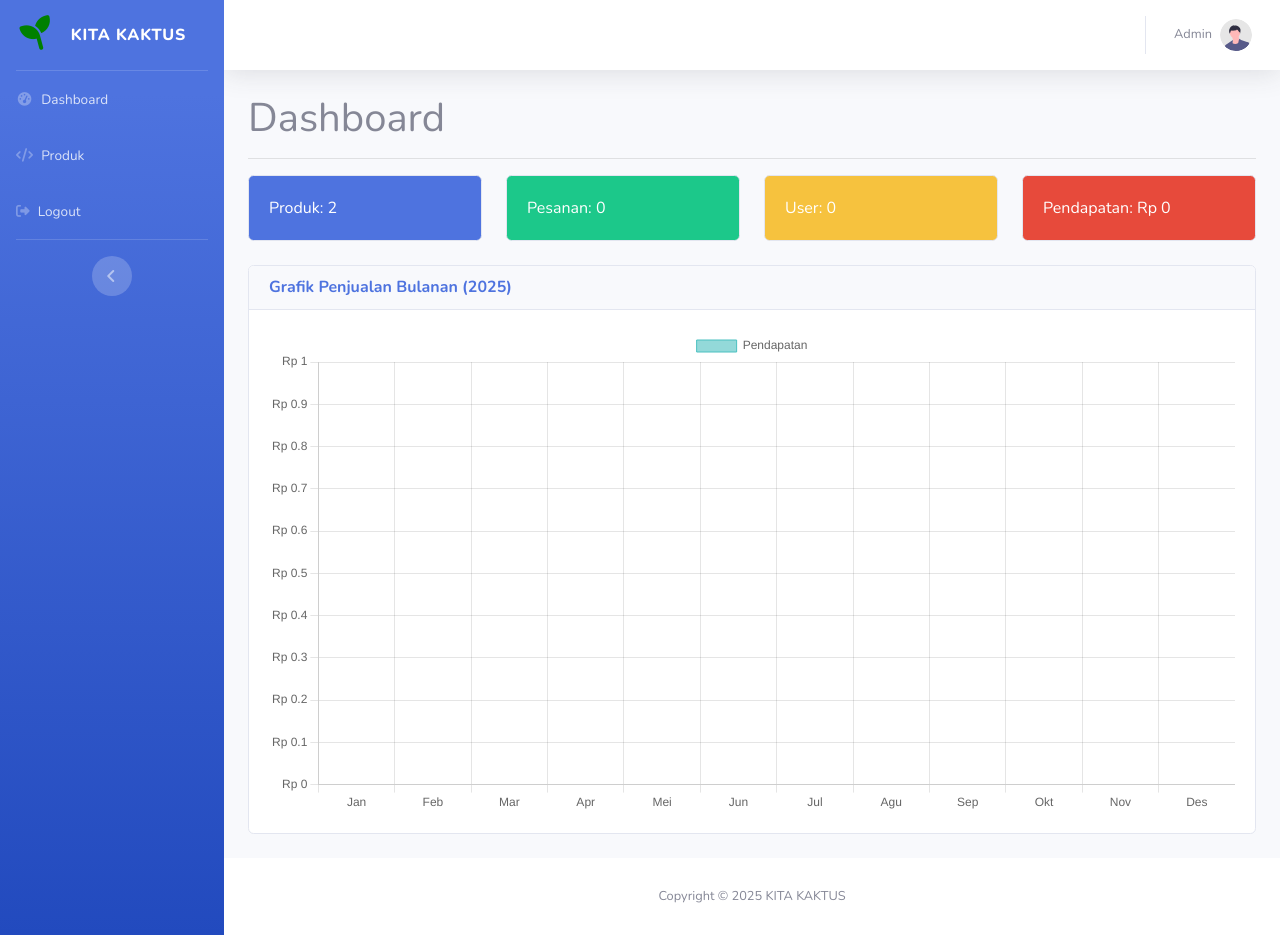
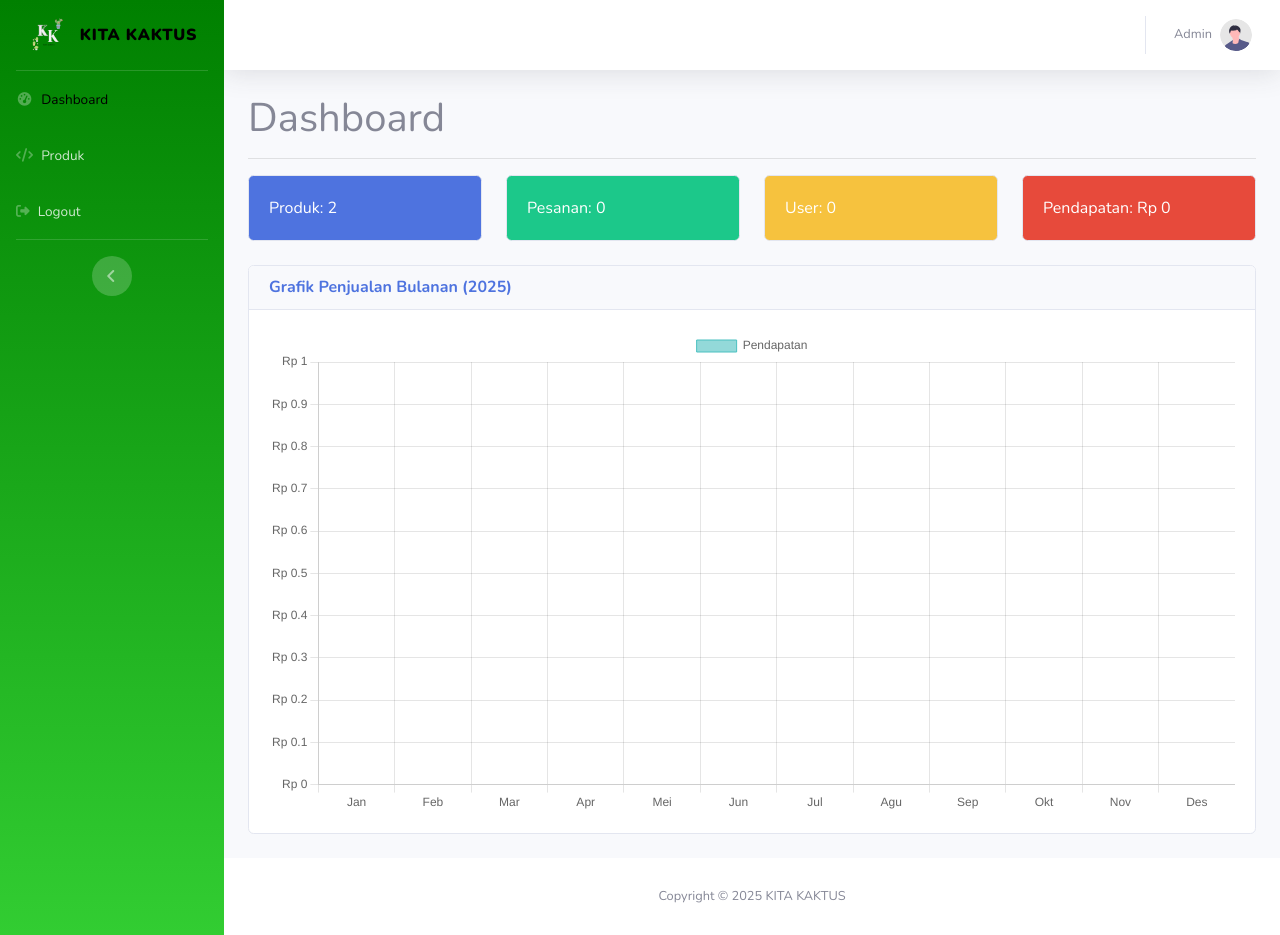
Before and after one commit to junaaa7/Projek-Kita-Kaktus, a PHP site: page /admin/page/home.php in a window 1280 px wide. Run offline with PHP 8.4, Linux system fonts and the light colour scheme; a user stored in the database is signed in; data comes from the database, SQL or seed files in the repository; some libraries are stand-ins or nearby versions.

Commit message:
Mengubah warna sidebar

```diff
--- a/admin/page/home.php
+++ b/admin/page/home.php
@@ -94,14 +94,16 @@ if (table_exists($koneksi, 'pesanan')) {
     <div id="wrapper" style="margin-bottom:-25px;">
 
         <!-- Sidebar -->
-        <ul class="navbar-nav bg-gradient-primary sidebar sidebar-dark accordion" id="accordionSidebar">
+        <ul class="navbar-nav sidebar sidebar-dark accordion" id="accordionSidebar" style="background: linear-gradient(180deg, #008000 0%, #32CD32 100%);">
 
             <!-- Sidebar - Brand -->
-            <a class="sidebar-brand d-flex align-items-center justify-content-center">
-                <div class="sidebar-brand-icon rotate-n-15">
-                   <i class="fas fa-seedling" style="color:green; font-size:2rem;"></i>
+            <a class="sidebar-brand d-flex align-items-center justify-content-center" style="gap:8px; text-decoration:none;">
+                <div class="sidebar-brand-icon">
+                    <img src="../../assets/icon/logo 1.png" alt="Logo Kita Kaktus" style="width:40px; height:40px; object-fit:contain;">
                 </div>
-                <div class="sidebar-brand-text mx-3">KITA KAKTUS</div>
+                <div class="sidebar-brand-text" style="margin-left:5px; font-weight:900; color:black;">
+                    KITA KAKTUS
+                </div>
             </a>
 
             <!-- Divider -->
@@ -109,7 +111,7 @@ if (table_exists($koneksi, 'pesanan')) {
 
             <!-- Nav Item - Dashboard -->
             <li class="nav-item">
-                <a class="nav-link" href="home.php">
+                <a class="nav-link" href="home.php" style="color: black;">
                     <i class="fas fa-fw fa-tachometer-alt"></i>
                     <span>Dashboard</span></a>
             </li>
```
Also changed, not shown: admin/css/sb-admin-2.css, admin/css/sb-admin-2.min.css.
